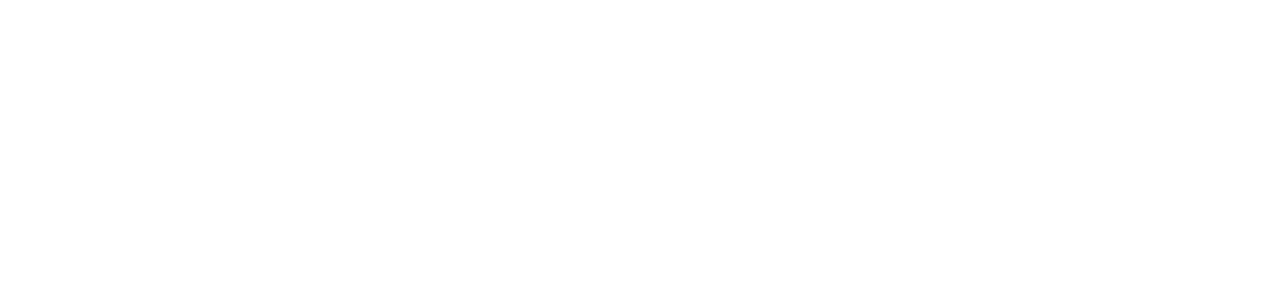
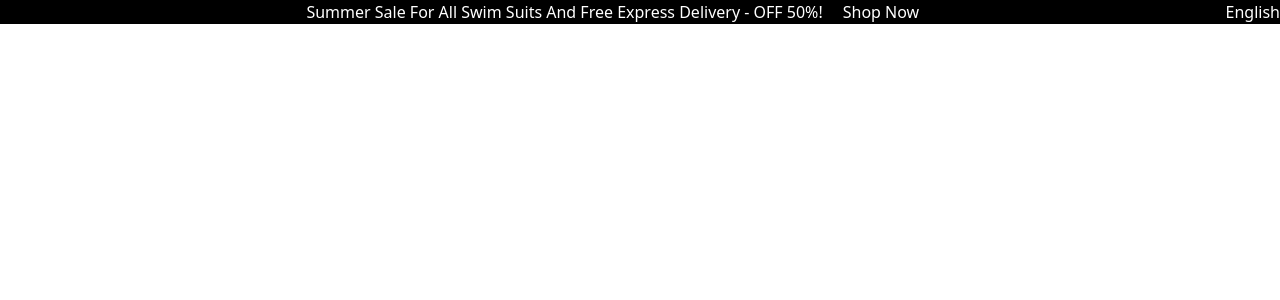
Before and after one commit to Tomo233/E-commerce, a React (Vite) app: page / in a window 1280 px wide. Shown: the top 300 px of the page. Built offline with nearby package versions, Linux system fonts and the light colour scheme.

Commit message:
top container added

```diff
--- a/src/components/TopHeader.jsx
+++ b/src/components/TopHeader.jsx
@@ -1,5 +1,17 @@
-function TopHeader() {
-  return <div></div>;
+function TopFooter() {
+  return (
+    <div className="flex justify-around bg-black">
+      <div className=" mx-auto flex justify-between gap-5 text-white">
+        <p>
+          Summer Sale For All Swim Suits And Free Express Delivery - OFF 50%!
+        </p>
+        <a href="#">Shop Now</a>
+      </div>
+      <div>
+        <p className="text-white">English</p>
+      </div>
+    </div>
+  );
 }
 
-export default TopHeader;
+export default TopFooter;
```
